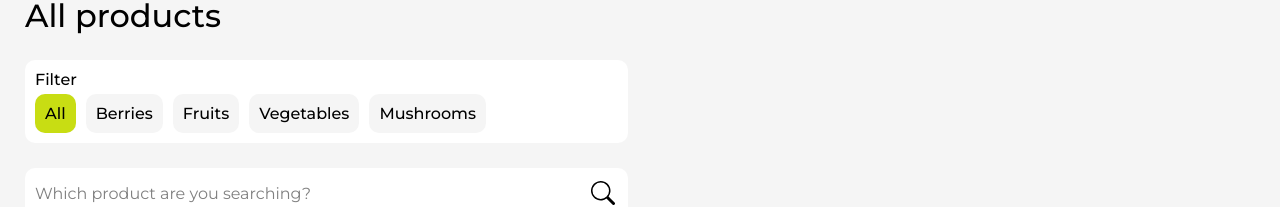
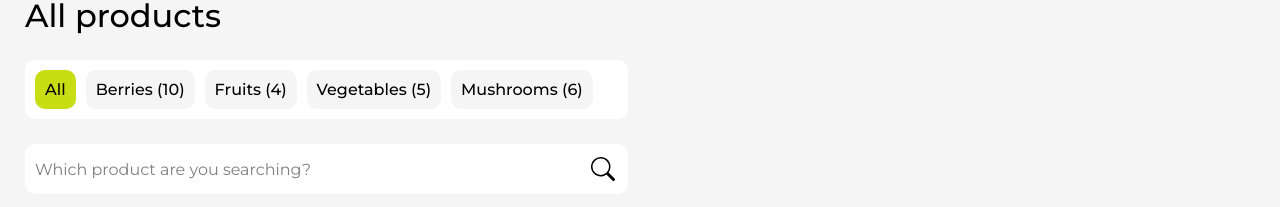
Before and after one commit to stepandordiai/yagoda-karpat, a Next.js app: page /en/products in a window 1280 px wide. Shown: the part 208-415 px from the top of the page. Built offline with nearby package versions, Linux system fonts and the light colour scheme.

Commit message:
feat: update products page

```diff
--- a/messages/cs.json
+++ b/messages/cs.json
@@ -86,7 +86,6 @@
 
 		"wholesaleSupplierEurope": "Velkoobchodní dodavatel do Evropy",
 		"title": "Všechny produkty",
-		"filter": "Filtrovat",
 		"filter_placeholder": "Jaký produkt hledáte?",
 		"productNotFound": "Produkt nebyl nalezen",
 		"frozenBilberries": "IQF mražené borůvky",
--- a/messages/en.json
+++ b/messages/en.json
@@ -85,7 +85,6 @@
 		},
 
 		"title": "All products",
-		"filter": "Filter",
 		"filter_placeholder": "Which product are you searching?",
 		"productNotFound": "Product not found",
 		"frozenBilberries": "IQF Frozen Bilberries",
--- a/src/app/[locale]/products/Products.client.tsx
+++ b/src/app/[locale]/products/Products.client.tsx
@@ -5,9 +5,9 @@ import classNames from "classnames";
 import { useState } from "react";
 import ProductCard from "@/components/ProductCard/ProductCard";
 import products from "@/data/products.json";
-import "./Products.scss";
 import SearchIcon from "@/components/icons/SearchIcon";
 import CloseIcon from "@/components/icons/CloseIcon";
+import "./Products.scss";
 
 export default function ProductsClient() {
 	const t = useTranslations();
@@ -34,11 +34,12 @@ export default function ProductsClient() {
 	return (
 		<>
 			<div className="products__filter-container">
-				<p style={{ marginBottom: 5, fontWeight: 500 }}>
-					{t("products.filter")}
-				</p>
 				<div className="products__btn-container">
 					{["all", ...uniqueTypes].map((type, i) => {
+						const filteredProductsByType = products.filter(
+							(p) => p.type === type,
+						);
+
 						return (
 							<button
 								key={i}
@@ -47,7 +48,7 @@ export default function ProductsClient() {
 									"products__btn--active": productType === type,
 								})}
 							>
-								{t(type)}
+								{t(type)} {i !== 0 && `(${filteredProductsByType.length})`}
 							</button>
 						);
 					})}
```
Also changed, not shown: messages/uk.json.
